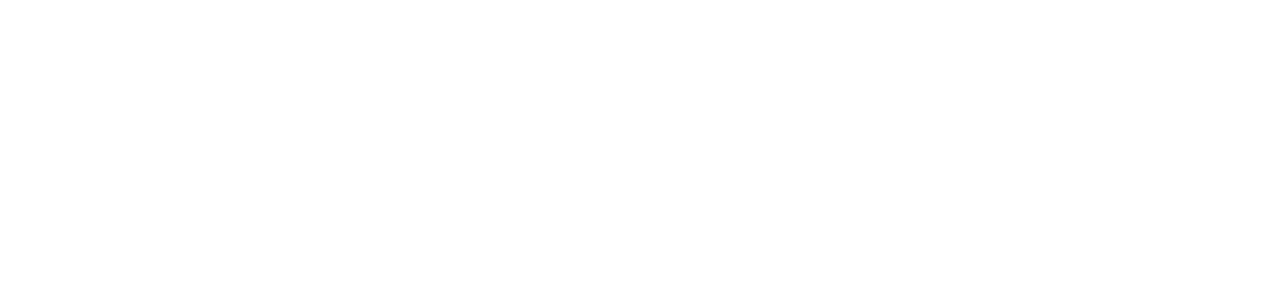
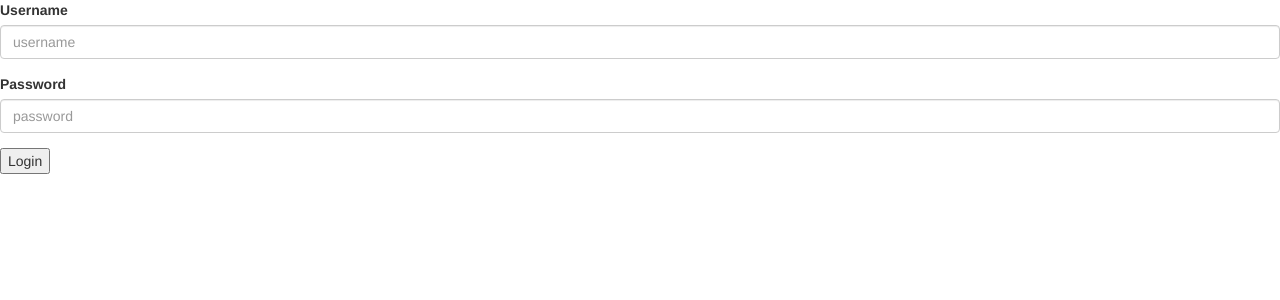
Before and after one commit to shawn-ng/Blog-Post-Website-FrontEnd, a React app: page /login in a window 1280 px wide. Before the commit this address had no page. Shown: the top 300 px of the page. Built offline with nearby package versions, Linux system fonts and the light colour scheme.

Commit message:
implemented login logic and front end interface

```diff
--- /dev/null
+++ b/src/api/Auth/loginAPI.js
@@ -0,0 +1,9 @@
+import axios from 'axios'
+
+import baseURL from '../URL'
+
+function loginIn(data) {
+  return axios.post(`${baseURL}api/token/`, data)
+}
+
+export default loginIn
--- /dev/null
+++ b/src/api/Auth_Token/storeToken.js
@@ -0,0 +1,5 @@
+function storeToken(data) {
+  window.localStorage.setItem('token', data)
+}
+
+export default storeToken
--- a/src/components/App.js
+++ b/src/components/App.js
@@ -4,6 +4,7 @@ import { BrowserRouter as Router, Routes, Route } from 'react-router-dom'
 // importing components
 import Home from './common/Home.js'
 import Register from './register_page/Register'
+import Login from './login_page/Login.js'
 
 function App() {
   return (
@@ -11,6 +12,7 @@ function App() {
       <Routes>
         <Route exact path="/" element={<Home />} />
         <Route exact path="/register" element={<Register />} />
+        <Route exact path="/login" element={<Login />} />
       </Routes>
     </Router>
   )
--- /dev/null
+++ b/src/components/login_page/Login.js
@@ -0,0 +1,81 @@
+import React from 'react'
+
+// import login in api
+import loginIn from '../../api/Auth/loginAPI'
+
+// import store token function
+import storeToken from '../../api/Auth_Token/storeToken'
+
+function Login() {
+  // input value state
+  let [inputState, setInputState] = React.useState({
+    input: {
+      username: '',
+      password: '',
+    },
+  })
+
+  let [errorMessage, setErrorMessage] = React.useState('')
+
+  // function to store input value
+  function handleChange(e) {
+    const targetInput = e.target.id
+    setInputState({
+      input: {
+        ...inputState.input,
+        [targetInput]: e.target.value,
+      },
+    })
+  }
+
+  // function to submit
+  async function handleSubmit(e) {
+    e.preventDefault()
+    try {
+      const token = await loginIn(inputState.input)
+      // storing token into local storage
+      storeToken(token.data.access)
+    } catch (err) {
+      console.log(err)
+      setErrorMessage('Password or username not match.')
+    }
+  }
+  return (
+    <div>
+      <form onSubmit={handleSubmit}>
+        <div className="form-group">
+          <label htmlFor="username">Username</label>
+          <input
+            type="input"
+            id="username"
+            className="form-control"
+            placeholder="username"
+            onChange={handleChange}
+            value={inputState.input.username}
+          />
+        </div>
+        <div className="form-group">
+          <label htmlFor="password">Password</label>
+          <input
+            type="password"
+            id="password"
+            className="form-control"
+            placeholder="password"
+            onChange={handleChange}
+            value={inputState.input.password}
+          />
+        </div>
+        {
+          <div>
+            <p>{errorMessage}</p>
+          </div>
+        }
+        <div className="form-group">
+          <input type="submit" value="Login" />
+        </div>
+      </form>
+    </div>
+  )
+}
+
+export default Login
```
